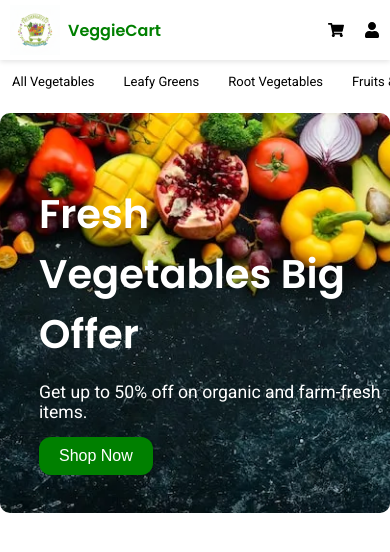
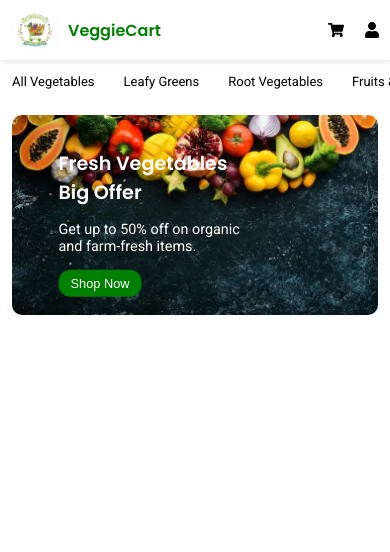
Before and after one commit to lubnafebin/product-list, a React (Vite) app: page / in a window 390 px wide. Shown: the top 552 px of the page. Built offline with nearby package versions, Linux system fonts and the light colour scheme.

Commit message:
added responsive design to banner component

```diff
--- a/src/components/banner/Banner.css
+++ b/src/components/banner/Banner.css
@@ -1,16 +1,21 @@
 .banner{
-    position: relative;
     width: 100%;
-    max-width: 1200px;
-    margin: 10px auto;
-    border-radius: 10px;
-    overflow: hidden;
+}
+
+.banner-inner{
+  max-width: 1200px;
+  margin: 10px auto;
+  padding: 0 16px;
+  overflow: hidden;
+  position: relative;
 }
 
 .banner-img{
     width: 100%;
     height: 400px;
     object-fit: cover;
+    object-position: center;
+    border-radius: 10px;
     display: block;
 }
 
@@ -20,7 +25,7 @@
     left: 10%;
     transform: translateY(-50%);
     color: white;
-    max-width: 400px;
+    max-width: 700px;
 }
 
 .banner-content h2 {
@@ -48,3 +53,25 @@
 .shop-btn:hover {
   background: darkgreen;
 }
+
+@media (max-width:992px){
+  .banner-img { height: 300px; }
+  .banner-inner { padding: 0 14px; }
+}
+
+@media (max-width:600px) {
+  .banner-img { height: 200px; }
+  .banner-inner { padding: 0 12px; }
+  .banner-content {
+    left: 50%;
+    transform: translate(-70%, -50%);
+  }
+  .banner-content h2 { font-size: 1.2rem; }
+  .banner-content p {
+    font-size: 0.9rem;
+  }
+  .banner-content button {
+    font-size: 0.8rem;
+    padding: 6px 12px;
+  }
+}
--- a/src/components/banner/Banner.jsx
+++ b/src/components/banner/Banner.jsx
@@ -3,11 +3,13 @@ import banner from "./banner.webp";
 export const Banner = () => {
   return (
     <div className="banner">
-      <img src={banner} alt="vegetables" className="banner-img" />
-      <div className="banner-content">
-        <h2>Fresh Vegetables Big Offer</h2>
-        <p>Get up to 50% off on organic and farm-fresh items.</p>
-        <button className="shop-btn">Shop Now</button>
+      <div className="banner-inner">
+        <img src={banner} alt="vegetables" className="banner-img" />
+        <div className="banner-content">
+          <h2>Fresh Vegetables Big Offer</h2>
+          <p>Get up to 50% off on organic and farm-fresh items.</p>
+          <button className="shop-btn">Shop Now</button>
+        </div>
       </div>
     </div>
   );
--- a/src/components/category/CategoryBar.css
+++ b/src/components/category/CategoryBar.css
@@ -19,6 +19,7 @@
     scroll-snap-align: start;
     white-space: nowrap;
     flex-shrink: 0;
+    border-bottom: 2px solid transparent;
     transition: color 0.2s, border-bottom 0.2;
 }
 
--- a/src/index.css
+++ b/src/index.css
@@ -3,6 +3,7 @@ html,
 body{
     margin: 0;
     padding: 0;
+    box-sizing: border-box;
 }
 
 body {
```
